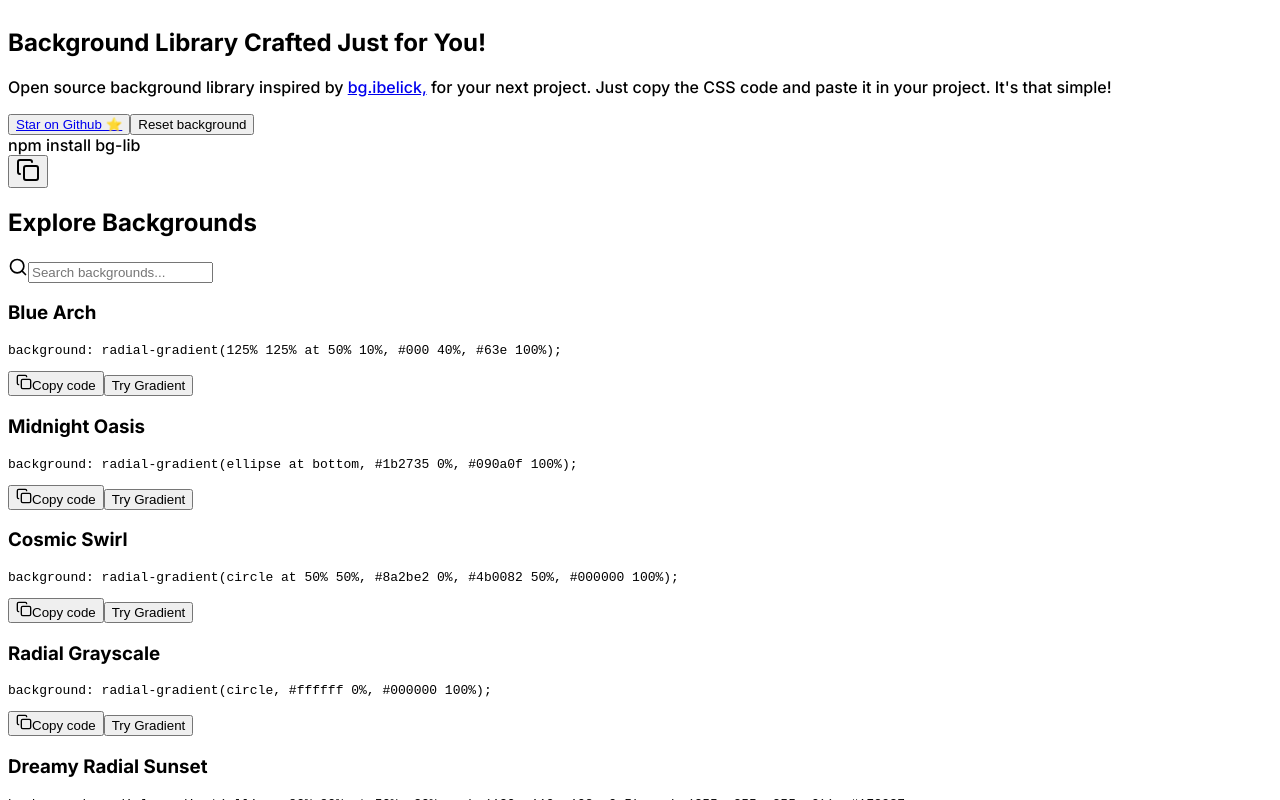
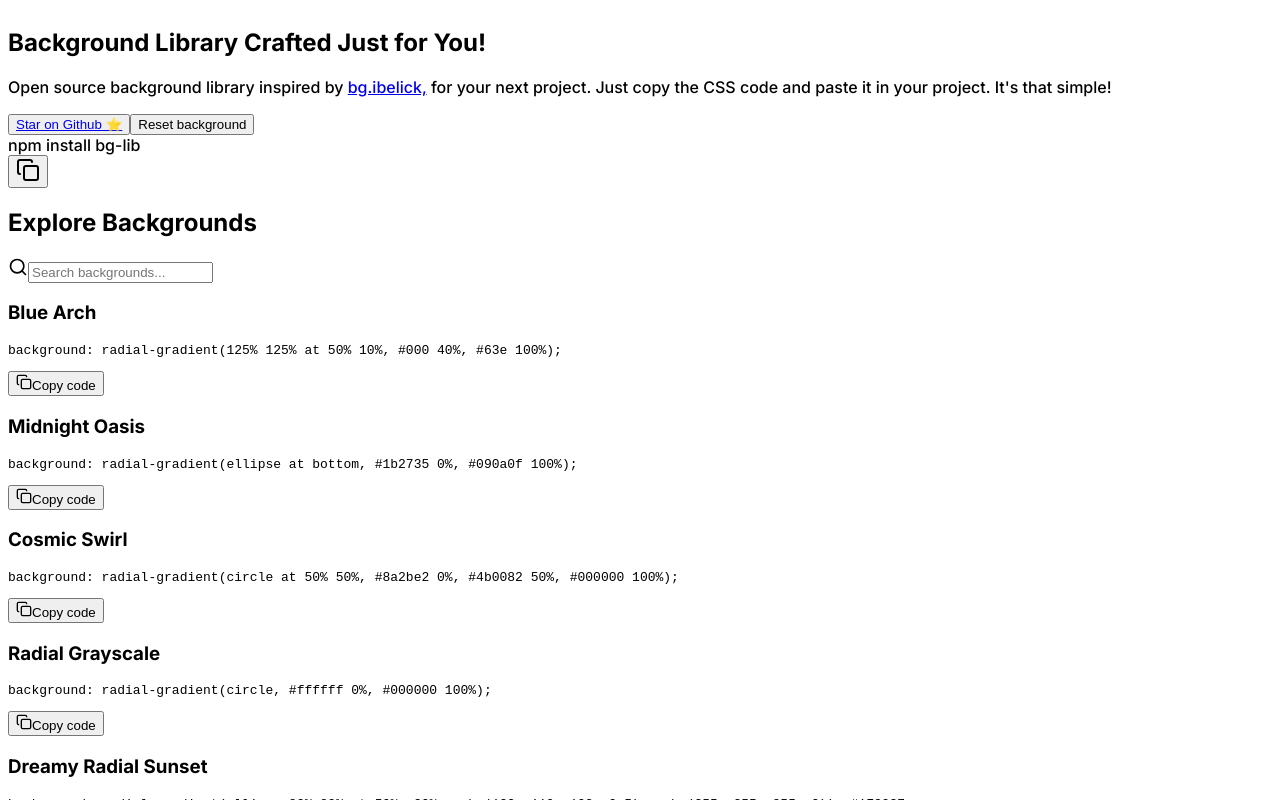
Before and after one commit to zaid-commits/BgLib, a Next.js app: page /BackgroundLibrary in a window 1280 px wide. Built offline with nearby package versions, Linux system fonts and the light colour scheme.

Commit message:
made cursor pointer and added onclick on card

```diff
--- a/src/components/BackgroundCard.tsx
+++ b/src/components/BackgroundCard.tsx
@@ -20,7 +20,7 @@ export const BackgroundCard: React.FC<BackgroundCardProps> = ({ title, code, gra
   }
 
   return (
-    <Card className="overflow-hidden">
+    <Card className="overflow-hidden cursor-pointer" onClick={() => onTryGradient(gradient)}>
       <div className="h-40" style={{ background: gradient }}></div>
       <CardContent className="p-4">
         <h3 className="text-lg font-semibold mb-2">{title}</h3>
@@ -40,9 +40,6 @@ export const BackgroundCard: React.FC<BackgroundCardProps> = ({ title, code, gra
             </>
           )}
         </Button>
-        <Button onClick={() => onTryGradient(gradient)} variant="default" className="flex-1 ml-2">
-          Try Gradient
-        </Button>
       </CardFooter>
     </Card>
   )
```
